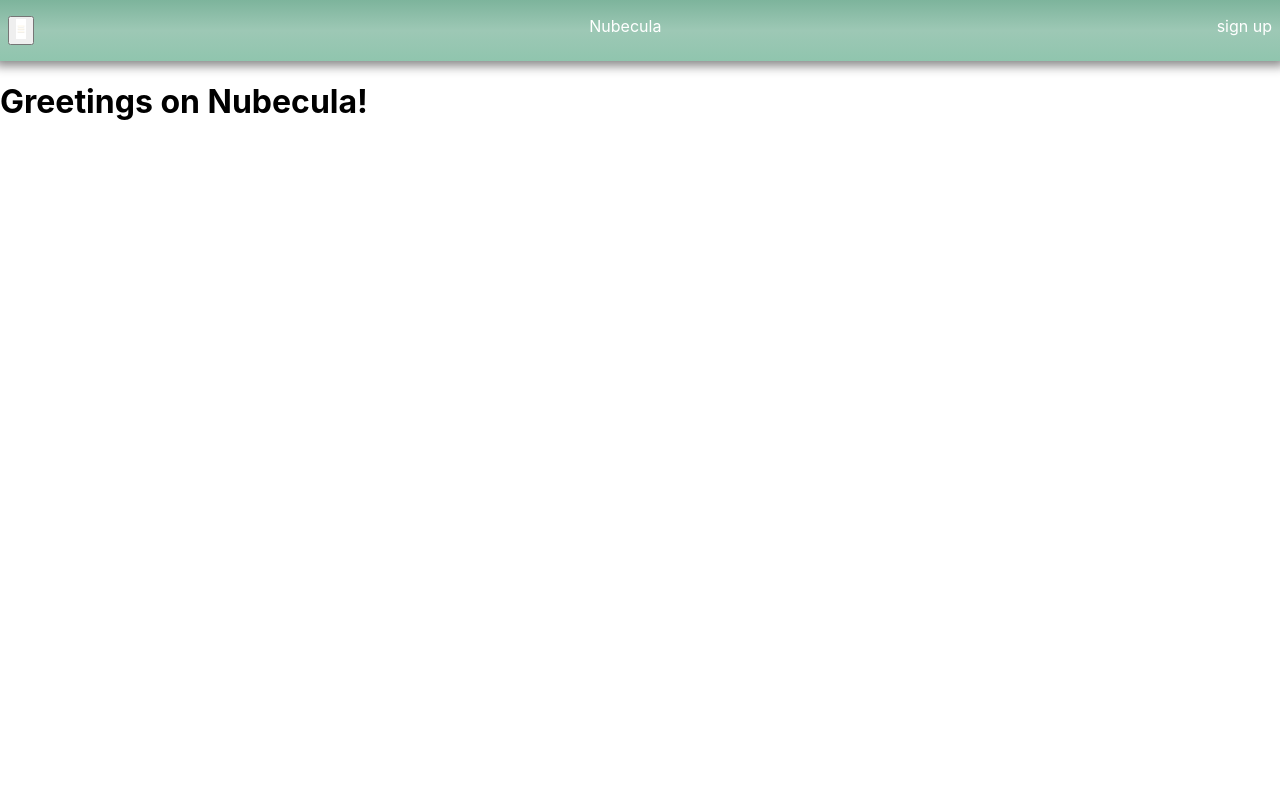
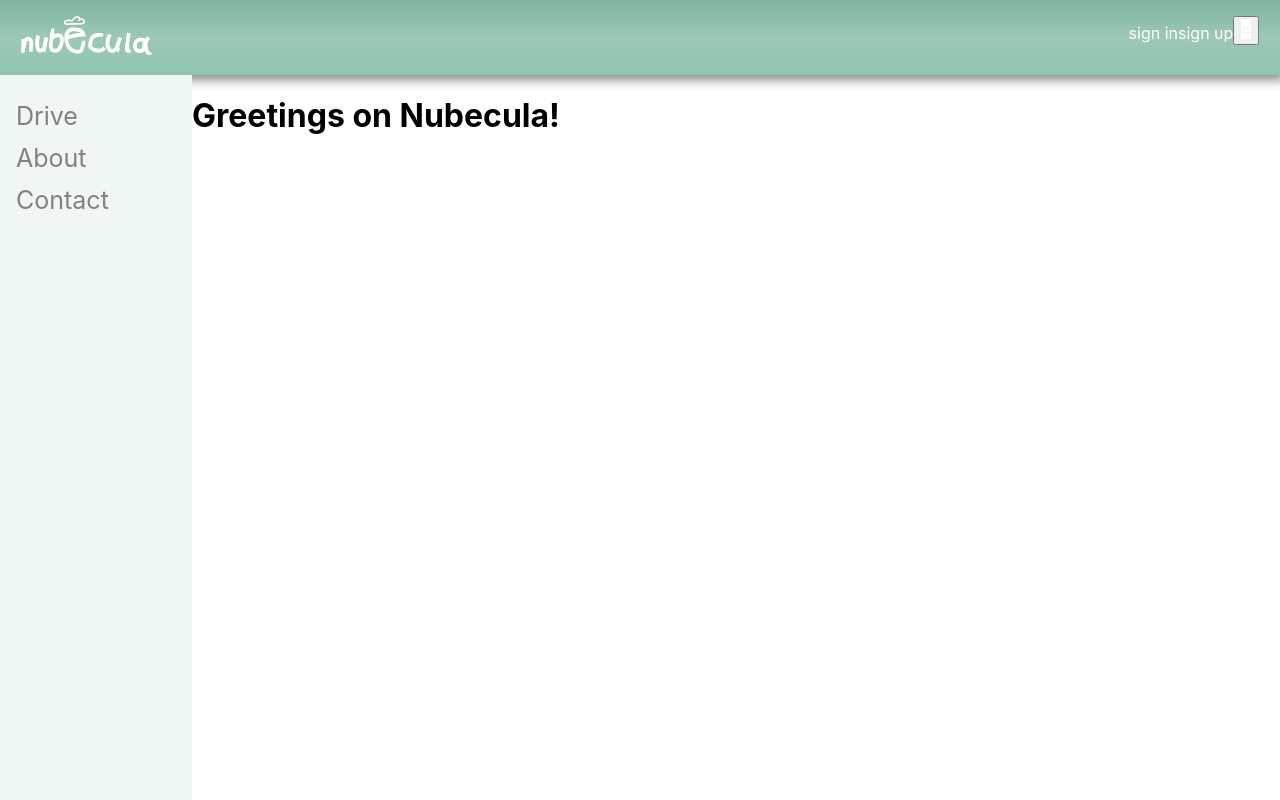
Before and after one commit to MelathStofi/Nubecula-app, a React (Create React App) app: page / in a window 1280 px wide. Built offline with nearby package versions, Linux system fonts and the light colour scheme.

Commit message:
add side-bar

```diff
--- a/src/App.js
+++ b/src/App.js
@@ -1,19 +1,24 @@
 import React from "react";
 import { BrowserRouter, Route } from "react-router-dom";
 
-import SignUp from "./components/security/SignUp";
-import SignIn from "./components/security/SignIn";
+import SignUp from "./components/auth/SignUp";
+import SignIn from "./components/auth/SignIn";
 import MainPage from "./components/MainPage";
 import Header from "./components/header/Header";
+import SideBar from "./components/sidebar/SideBar";
 
 function App() {
   return (
     <div className="App">
       <BrowserRouter>
         <Header />
-        <Route exact path="/" component={MainPage} />
-        <Route exact path="/sign-up" component={SignUp} />
-        <Route exact path="/sign-in" component={SignIn} />
+
+        <SideBar />
+        <div style={{ margin: "0 15%" }}>
+          <Route exact path="/" component={MainPage} />
+          <Route exact path="/sign-up" component={SignUp} />
+          <Route exact path="/sign-in" component={SignIn} />
+        </div>
       </BrowserRouter>
     </div>
   );
--- a/src/components/header/Header.js
+++ b/src/components/header/Header.js
@@ -1,22 +1,35 @@
 import React from "react";
-import OptionesImage from "./resources/options.png";
-import { NubeculaHeader, Link } from "../../styles/HeaderStyle";
+import {
+  NubeculaHeader,
+  Link,
+  TextContainer,
+  TitleImage,
+} from "./styles/HeaderStyle";
 import ShowWindowDimensions from "../WindowDimension";
+
+import OptionsImage from "./resources/options.png";
+import Title from "./resources/title.png";
 
 const Header = (props) => {
   console.log(ShowWindowDimensions());
 
   return (
     <NubeculaHeader>
-      <div>
-        <button>
-          <img width="10px" height="20px" src={OptionesImage} alt="Options" />
-        </button>
-      </div>
+      <TextContainer>
+        <Link to="/">
+          <TitleImage>
+            <img width="15%" height="100%" src={Title} alt="Title" />
+          </TitleImage>
+        </Link>
+        <div>
+          <Link to="/sign-in">sign in</Link>
+          <Link to="/sign-up">sign up</Link>
 
-      <Link to="/">Nubecula</Link>
-
-      <Link to="/sign-up">sign up</Link>
+          <button>
+            <img width="10px" height="20px" src={OptionsImage} alt="Options" />
+          </button>
+        </div>
+      </TextContainer>
     </NubeculaHeader>
   );
 };
--- a/src/styles/HeaderStyle.js
+++ b/src/components/header/styles/HeaderStyle.js
@@ -3,24 +3,28 @@ import styled from "styled-components";
 import { Link as RLink } from "react-router-dom";
 
 export const NubeculaHeader = styled.header`
+  z-index: 0; /* Stay on top */
+  top: 0; /* Stay at the top */
   padding: 1rem 0.5rem;
   background-color: #9acbcb;
   background-image: linear-gradient(#7db49c, #9dc8b5, #90c5ae);
   box-shadow: 0 0 10px 5px #888888;
-  display: flex;
-  flex: 1;
-  justify-content: space-between;
-`;
-
-export const Title = styled(RLink)`
-  text-decoration: none;
-  font-size: 200%;
 `;
 
 export const Link = styled(RLink)`
   text-decoration: none;
   color: white;
   &:hover {
-    text-shadow: 0 0 10px 5px #888888;
+    font-size: 105%;
+    text-shadow: 1px 1px #888888;
   }
 `;
+
+export const TextContainer = styled.div`
+  margin: 0 1%;
+  display: flex;
+  flex: none;
+  justify-content: space-between;
+`;
+
+export const TitleImage = styled.div``;
--- /dev/null
+++ b/src/components/sidebar/SideBar.js
@@ -0,0 +1,13 @@
+import React from "react";
+
+import { NubeculaSideBar, Link } from "./styles/SideBarStyle";
+
+export default function SideBar() {
+  return (
+    <NubeculaSideBar>
+      <Link to="/">Drive</Link>
+      <Link to="/">About</Link>
+      <Link to="/">Contact</Link>
+    </NubeculaSideBar>
+  );
+}
--- /dev/null
+++ b/src/components/sidebar/styles/SideBarStyle.js
@@ -0,0 +1,26 @@
+import styled from "styled-components";
+
+import { Link as RLink } from "react-router-dom";
+
+export const NubeculaSideBar = styled.div`
+  height: 100%; /* Full-height: remove this if you want "auto" height */
+  width: 15%; /* Set the width of the sidebar */
+  position: fixed; /* Fixed Sidebar (stay in place on scroll) */
+  z-index: 1; /* Stay on top */
+  top: 1; /* Stay at the top */
+  left: 0;
+  background-color: #eff6f3;
+  overflow-x: hidden; /* Disable horizontal scroll */
+  padding-top: 20px;
+`;
+
+export const Link = styled(RLink)`
+  padding: 6px 8px 6px 16px;
+  text-decoration: none;
+  font-size: 25px;
+  color: #818181;
+  display: block;
+  &:hover {
+    color: #f1f1f1;
+  }
+`;
```
Also changed, not shown: src/components/auth/SignIn.js (renamed from src/components/security/SignIn.js), src/components/auth/SignOut.js (added), src/components/auth/SignUp.js (renamed from src/components/security/SignUp.js), src/components/header/resources/nubecula_title.svg (added), src/components/header/resources/title.png (added).
